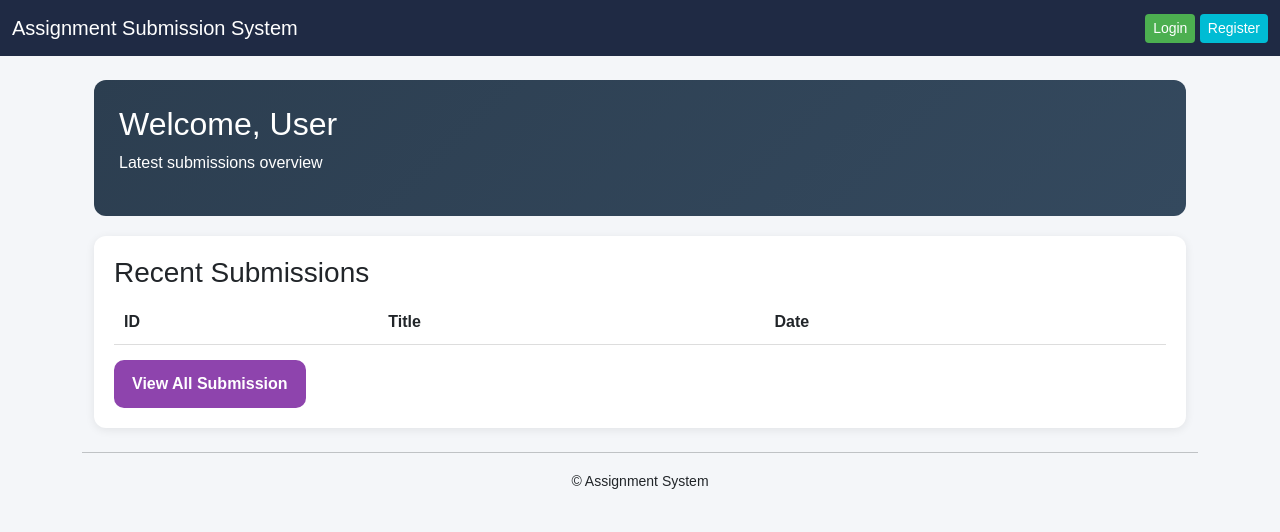
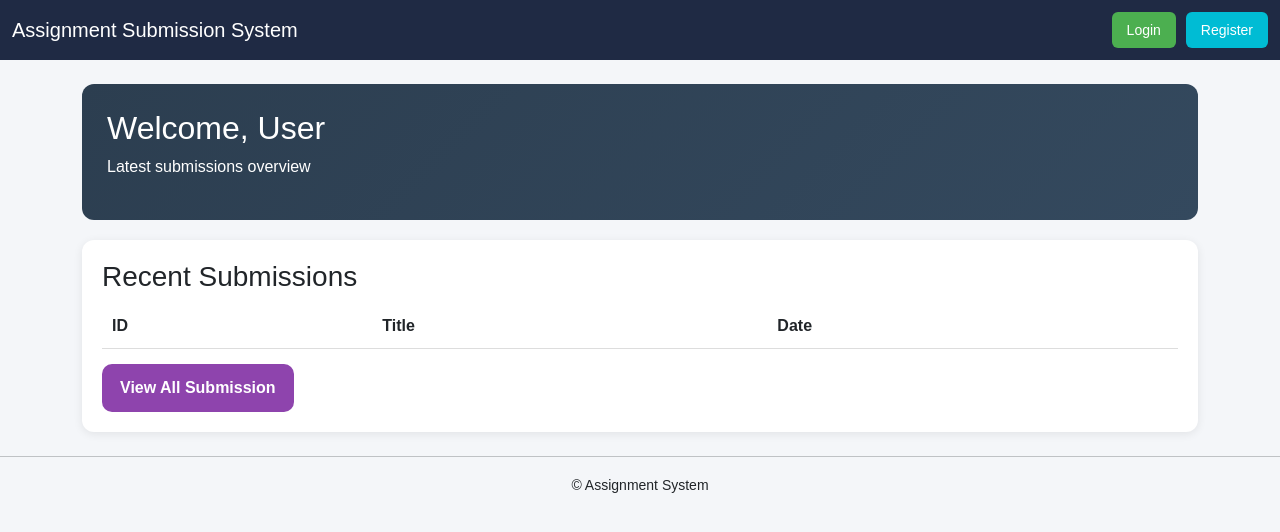
Before and after one commit to Ainaa06K/Mini-Project-2, a PHP site: page /dashboard.php in a window 1280 px wide. Shown: the top 532 px of the page. Run offline with PHP 8.4, Linux system fonts and the light colour scheme; data that the repository does not hold is empty.

Commit message:
Update header.php

```diff
--- a/header.php
+++ b/header.php
@@ -1,142 +1,86 @@
 <?php
 session_start();
-
 $role = $_SESSION['role'] ?? '';
 $user_id = $_SESSION['user_id'] ?? null;
 ?>
-
 <!DOCTYPE html>
 <html>
 <head>
     <title>Student Portal</title>
-
     <link href="https://cdn.jsdelivr.net/npm/bootstrap@5.3.0/dist/css/bootstrap.min.css" rel="stylesheet">
-
     <style>
-/* NAVBAR */
         .navbar-custom {
             background-color: #1f2a44;
+            padding: 10px 0; /* Tambah ruang atas bawah */
         }
 
-/* DASHBOARD - Grey Blue */
-.btn-dashboard {
-    background-color: #7b7dac;
-    color: white;
-    border: none;
-}
-.btn-dashboard:hover {
-    background-color: #3a3f68;
-    color: white;
+        /* Grouping buttons and forcing alignment */
+        .nav-buttons {
+            display: flex;
+            align-items: center; /* Paksa butang duduk tengah secara menegak */
+            gap: 10px; /* Jarak antara butang */
         }
 
-/* CREATE ASSIGNMENT - Orange */
-.btn-create {
-    background-color: #8992ae;
-    color: white;
+        /* Custom Button Styles */
+        .btn-custom {
             border: none;
-}
-.btn-create:hover {
-    background-color: #27436f;
-    color: white;
+            color: white !important;
+            font-size: 14px;
+            padding: 6px 15px;
+            border-radius: 6px;
+            transition: 0.3s;
+            text-decoration: none;
+            display: inline-flex;
+            align-items: center;
+            height: 36px; /* Paksa semua butang sama tinggi */
         }
 
-/* SUBMIT ASSIGNMENT - Blue */
-.btn-submit {
-    background-color: #1e639b;
-    color: white;
-    border: none;
-}
-.btn-submit:hover {
-    background-color: #5d9ddc;
-    color: white;
-}
+        .btn-dashboard { background-color: #7b7dac; }
+        .btn-dashboard:hover { background-color: #3a3f68; }
 
-/* VIEW SUBMISSION - Purple */
-.btn-view {
-    background-color: #9c27b0;
-    color: white;
-    border: none;
-}
-.btn-view:hover {
-    background-color: #7b1fa2;
-    color: white;
-}
+        .btn-create { background-color: #8992ae; }
+        .btn-create:hover { background-color: #27436f; }
 
-/* LOGIN - Green */
-.btn-login {
-    background-color: #4caf50;
-    color: white;
-    border: none;
-}
-.btn-login:hover {
-    background-color: #388e3c;
-    color: white;
-}
+        .btn-submit { background-color: #1e639b; }
+        .btn-submit:hover { background-color: #1976d2; }
 
-/* REGISTER - Teal */
-.btn-register {
-    background-color: #00bcd4;
-    color: white;
-    border: none;
-}
-.btn-register:hover {
-    background-color: #0097a7;
-    color: white;
-}
+        .btn-view { background-color: #9c27b0; }
+        .btn-view:hover { background-color: #7b1fa2; }
 
-/* LOGOUT - Red */
-.btn-logout {
-    background-color: #f44336;
-    color: white;
-    border: none;
-}
-.btn-logout:hover {
-    background-color: #d32f2f;
-    color: white;
-}
+        .btn-logout { background-color: #f44336; }
+        .btn-logout:hover { background-color: #d32f2f; }
 
-/* smooth */
-.btn {
-    transition: 0.3s;
-}
+        .btn-login { background-color: #4caf50; }
+        .btn-register { background-color: #00bcd4; }
     </style>
 </head>
-
 <body>
 
 <nav class="navbar navbar-dark navbar-custom">
-<div class="container-fluid">
+    <div class="container-fluid d-flex align-items-center justify-content-between">
 
-<span class="navbar-brand">Assignment Submission System</span>
+        <a class="navbar-brand m-0" href="dashboard.php">Assignment Submission System</a>
 
-<div>
-
+        <div class="nav-buttons">
             <?php if($user_id): ?>
-
-    <a class="btn btn-dashboard btn-sm" href="dashboard.php">Dashboard</a>
+                <a class="btn-custom btn-dashboard" href="dashboard.php">Dashboard</a>
 
                 <?php if($role == 'admin'): ?>
-        <a class="btn btn-create btn-sm" href="create_assignment.php">Create Assignment</a>
-        <a class="btn btn-view btn-sm" href="view_submission.php">View Submission</a>
+                    <a class="btn-custom btn-create" href="create_assignment.php">Create Assignment</a>
+                    <a class="btn-custom btn-view" href="view_submission.php">View Submission</a>
                 <?php endif; ?>
 
                 <?php if($role == 'student'): ?>
-        <a class="btn btn-submit btn-sm" href="submit_assignment.php">Submit Assignment</a>
-        <a class="btn btn-view btn-sm" href="view_submission.php">View Submission</a>
+                    <a class="btn-custom btn-submit" href="submit_assignment.php">Submit Assignment</a>
+                    <a class="btn-custom btn-view" href="view_submission.php">View Submission</a>
                 <?php endif; ?>
 
-    <a class="btn btn-logout btn-sm" href="logout.php">Logout</a>
-
+                <a class="btn-custom btn-logout" href="logout.php">Logout</a>
             <?php else: ?>
-
-    <a class="btn btn-login btn-sm" href="login.php">Login</a>
-    <a class="btn btn-register btn-sm" href="register.php">Register</a>
-
+                <a class="btn-custom btn-login" href="login.php">Login</a>
+                <a class="btn-custom btn-register" href="register.php">Register</a>
             <?php endif; ?>
-
         </div>
 
     </div>
 </nav>
-
-<div class="container mt-3">
```
Lines whose indentation alone changed are shown as unchanged.
